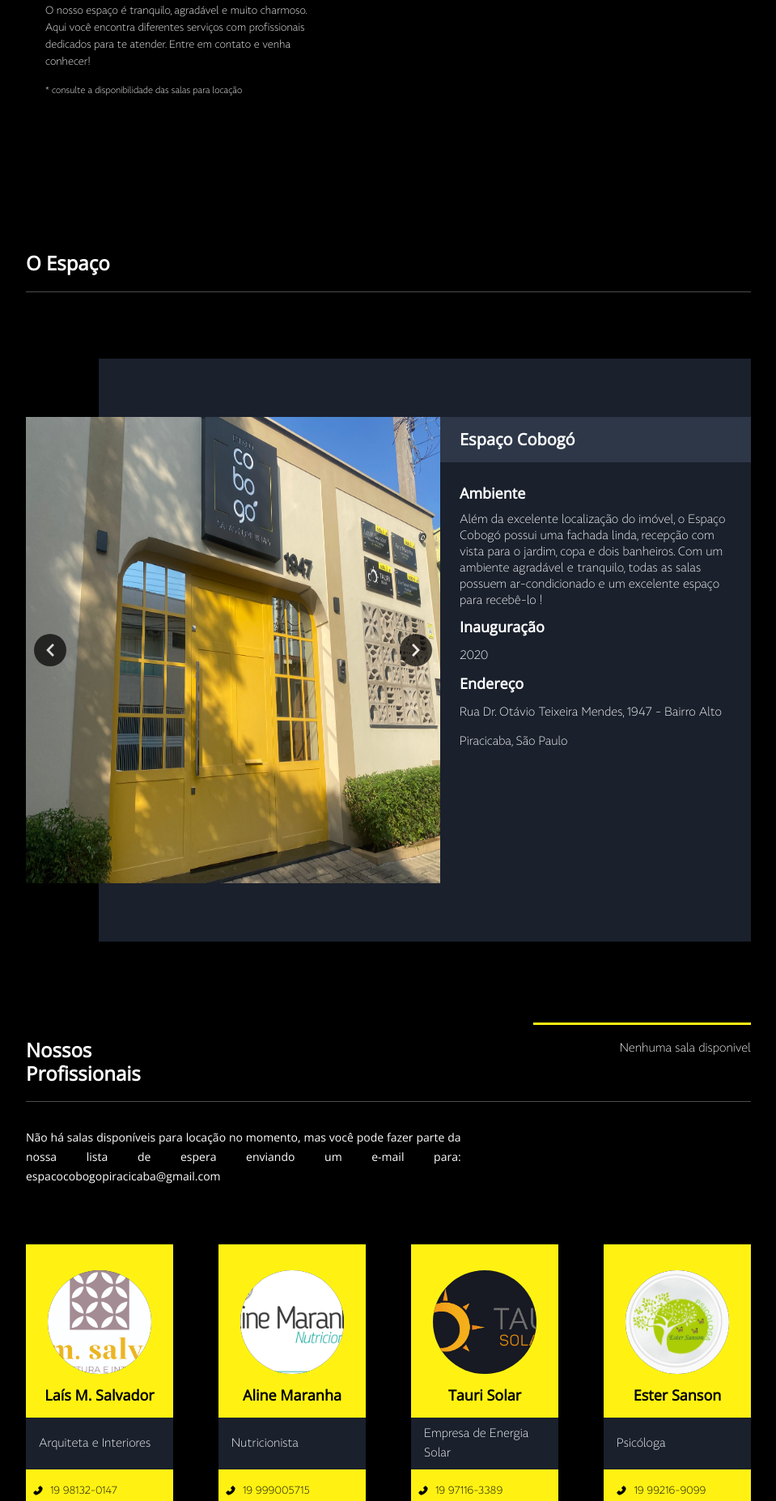
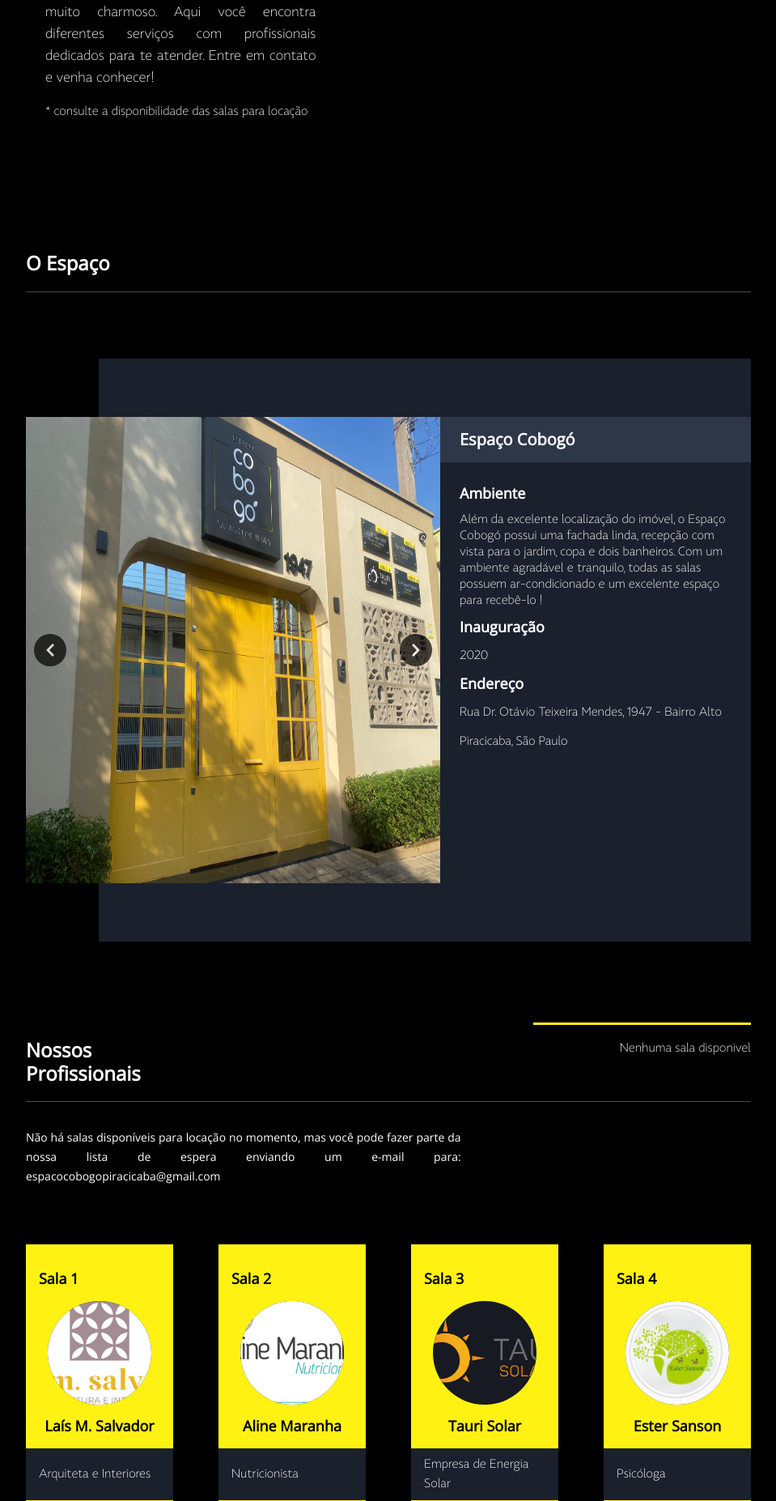
Before and after one commit to lucasbertolo/cobogo, a Next.js app: page / in a window 1280 px wide. Shown: the part 559-2413 px from the top of the page at 81% size, without its empty margins (160-1119 px from the left). Built offline with nearby package versions, Linux system fonts and the light colour scheme; a web font is replaced by a local one.

Commit message:
[FIX] - Ajustes layout para adiçao de sala

```diff
--- a/src/clusters/Home/Description.tsx
+++ b/src/clusters/Home/Description.tsx
@@ -7,13 +7,13 @@ export default function Description() {
         <Image src="./images/logo.png" alt="Logo Espaço Cobogó" fit="cover" />
 
         <Box pl="6">
-          <Text as="h3" fontSize={["smaller", "sm"]}>
+          <Text as="h3" fontSize={["sm", "large"]} textAlign="justify">
             O nosso espaço é tranquilo, agradável e muito charmoso. Aqui você
             encontra diferentes serviços com profissionais dedicados para te
             atender. Entre em contato e venha conhecer!
           </Text>
 
-          <Text as="h4" fontSize="xs" width="100%" pt="4">
+          <Text as="h4" fontSize="md" width="100%" pt="4">
             * consulte a disponibilidade das salas para locação
           </Text>
         </Box>
--- a/src/components/Card/CardContentUser.tsx
+++ b/src/components/Card/CardContentUser.tsx
@@ -43,12 +43,15 @@ export interface CardProps extends CardContentProps {
 export default function CardContentUser(props: CardProps) {
   return (
     <VStack spacing="4">
+      <Flex px="4" justifyContent={"flex-start"} alignItems="flex-start" width="100%">
+        <Heading as="h4" fontSize="lg" wordBreak="break-word">
+          Sala {props.roomNumber}
+        </Heading>
+      </Flex>
       <Avatar size="2xl" name={props.name} src={props.srcImg} bg="gray.900" />
-
       <Heading as="h4" fontSize="lg" wordBreak="break-word">
         {props.name}
       </Heading>
-
       <Flex
         as="span"
         width="100%"
@@ -61,7 +64,6 @@ export default function CardContentUser(props: CardProps) {
           {props.job}
         </Text>
       </Flex>
-
       <Flex
         flexDir={"column"}
         justifyContent="flex-start"
--- a/src/config/data.ts
+++ b/src/config/data.ts
@@ -25,7 +25,7 @@ export const CURRENT_TENANTS: CardProps[] = [
     name: "Aline Maranha",
     job: "Nutricionista",
     brandColor: "green",
-    phone: "19 999005715",
+    phone: "19 99900-5715",
     srcImg: "./images/profile/2.png",
 
     socialMedia: {
```
